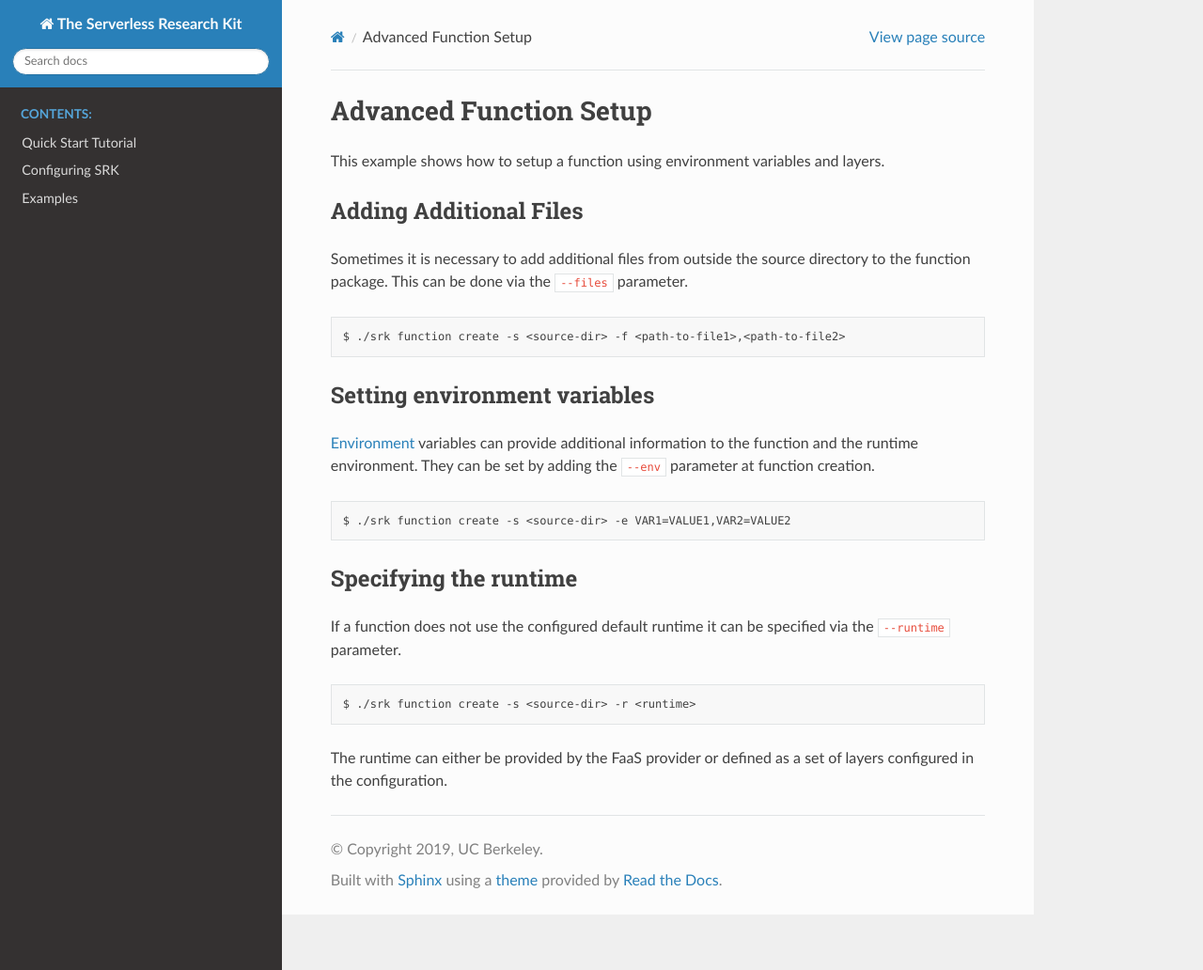
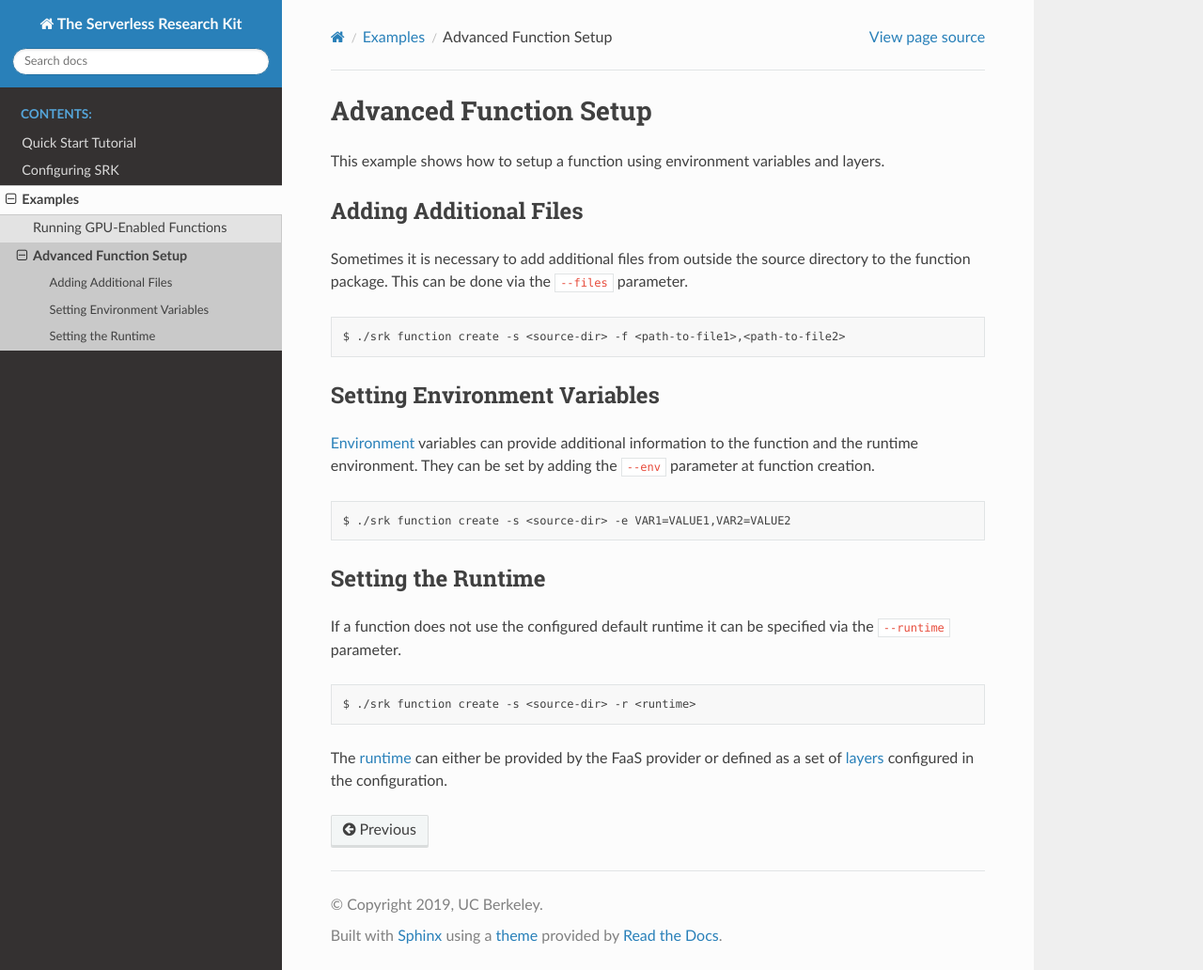
Before and after one commit to serverlessresearch/srk, a Sphinx documentation site: the page built from docs/source/Examples/advanced.rst, in a window 1280 px wide and 1032 px high. Shown: the whole window at 94% size. Built offline with Sphinx 7.4.7 and the Read the Docs theme 2.0.0, drawn with Linux system fonts in a browser that asks for light colours.

Commit message:
merged documentation

```diff
--- a/docs/source/Examples/advanced.rst
+++ b/docs/source/Examples/advanced.rst
@@ -21,7 +21,7 @@ parameter.
 
 
 *******************************************************************************
-Setting environment variables
+Setting Environment Variables
 *******************************************************************************
 Environment_ variables can provide additional information to the function and
 the runtime environment. They can be set by adding the ``--env`` parameter at
@@ -32,11 +32,8 @@ function creation.
 	$ ./srk function create -s <source-dir> -e VAR1=VALUE1,VAR2=VALUE2
 
 
-.. _Layers: https://docs.aws.amazon.com/lambda/latest/dg/configuration-layers.html
-.. _Environment: https://docs.aws.amazon.com/lambda/latest/dg/configuration-envvars.html
-
 *******************************************************************************
-Specifying the runtime
+Setting the Runtime
 *******************************************************************************
 If a function does not use the configured default runtime it can be specified
 via the ``--runtime`` parameter.
@@ -45,5 +42,9 @@ via the ``--runtime`` parameter.
 
 	$ ./srk function create -s <source-dir> -r <runtime>
 
-The runtime can either be provided by the FaaS provider or defined as a set of
-layers configured in the configuration.
+The runtime_ can either be provided by the FaaS provider or defined as a set of
+layers_ configured in the configuration.
+
+.. _Runtime: https://docs.aws.amazon.com/lambda/latest/dg/lambda-runtimes.html
+.. _Layers: https://docs.aws.amazon.com/lambda/latest/dg/configuration-layers.html
+.. _Environment: https://docs.aws.amazon.com/lambda/latest/dg/configuration-envvars.html
--- a/docs/source/Examples/index.rst
+++ b/docs/source/Examples/index.rst
@@ -8,6 +8,7 @@ learn the system.
    :caption: Contents:
 
    GPU.rst
+   advanced.rst
 
 .. Indices and tables
 .. ==================
```
